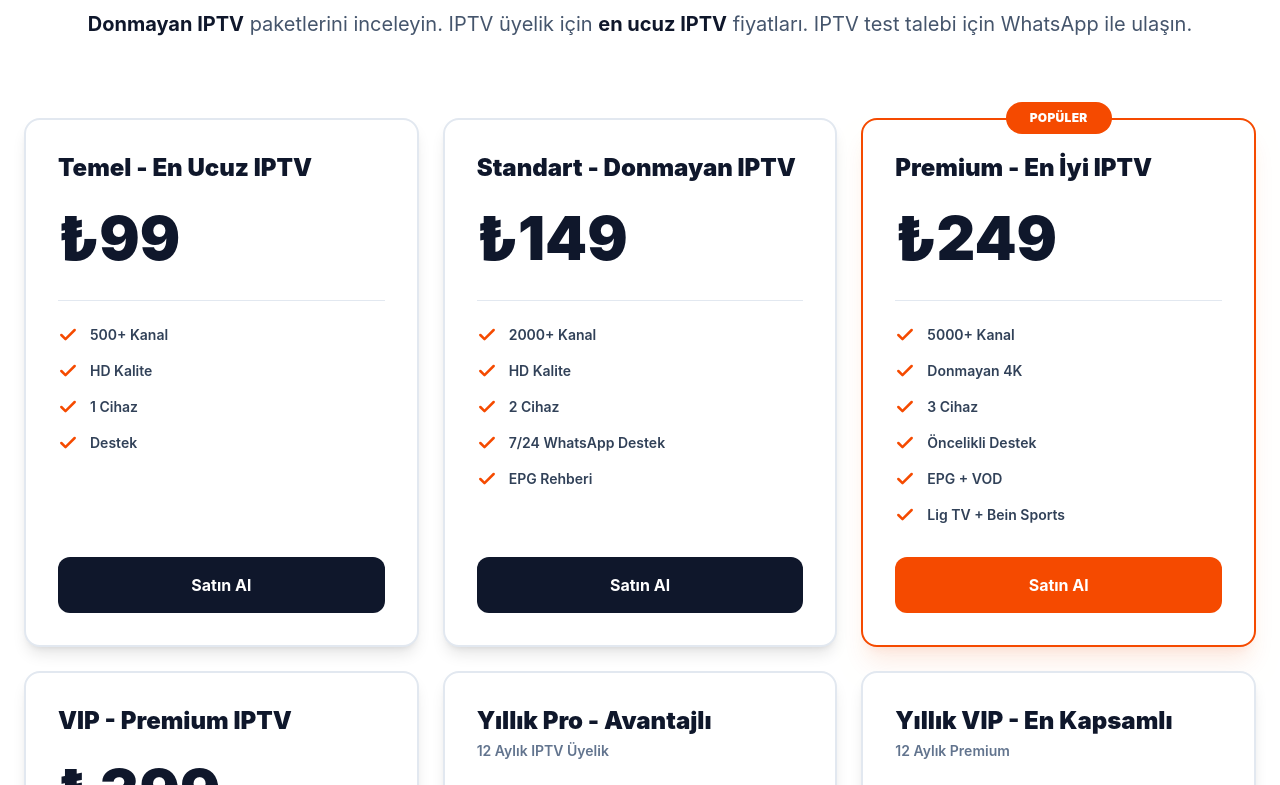
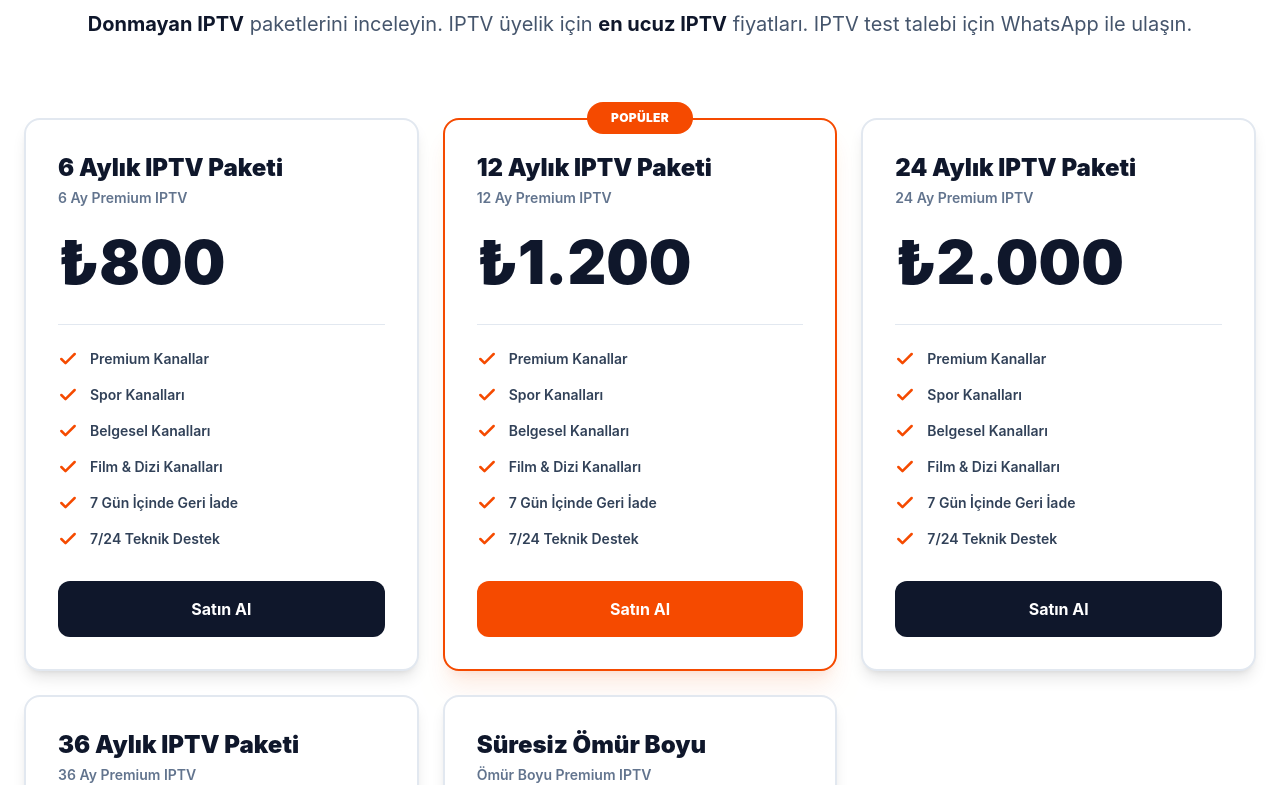
Before and after one commit to iddaasohbet/iptvalcomtr, a Next.js app: page / in a window 1280 px wide. Shown: the part 915-1700 px from the top of the page. Built offline with nearby package versions, Linux system fonts and the light colour scheme.

Commit message:
IPTV paketleri gÃ¼ncellendi - Yeni fiyatlandÄ±rma yapÄ±sÄ± eklendi

```diff
--- a/src/components/Packages.tsx
+++ b/src/components/Packages.tsx
@@ -5,37 +5,70 @@
 
 const packages = [
   {
-    name: "Temel - En Ucuz IPTV",
-    price: "99",
-    features: ["500+ Kanal", "HD Kalite", "1 Cihaz", "Destek"],
+    name: "6 Aylık IPTV Paketi",
+    price: "800",
+    subtitle: "6 Ay Premium IPTV",
+    features: [
+      "Premium Kanallar",
+      "Spor Kanalları",
+      "Belgesel Kanalları",
+      "Film & Dizi Kanalları",
+      "7 Gün İçinde Geri İade",
+      "7/24 Teknik Destek"
+    ],
   },
   {
-    name: "Standart - Donmayan IPTV",
-    price: "149",
-    features: ["2000+ Kanal", "HD Kalite", "2 Cihaz", "7/24 WhatsApp Destek", "EPG Rehberi"],
-  },
-  {
-    name: "Premium - En İyi IPTV",
-    price: "249",
-    features: ["5000+ Kanal", "Donmayan 4K", "3 Cihaz", "Öncelikli Destek", "EPG + VOD", "Lig TV + Bein Sports"],
+    name: "12 Aylık IPTV Paketi",
+    price: "1.200",
+    subtitle: "12 Ay Premium IPTV",
+    features: [
+      "Premium Kanallar",
+      "Spor Kanalları",
+      "Belgesel Kanalları",
+      "Film & Dizi Kanalları",
+      "7 Gün İçinde Geri İade",
+      "7/24 Teknik Destek"
+    ],
     popular: true,
   },
   {
-    name: "VIP - Premium IPTV",
-    price: "399",
-    features: ["10.000+ Kanal", "Donmayan 4K UHD", "5 Cihaz", "VIP WhatsApp Destek", "Tüm Spor Kanalları", "Film + Dizi Arşivi"],
+    name: "24 Aylık IPTV Paketi",
+    price: "2.000",
+    subtitle: "24 Ay Premium IPTV",
+    features: [
+      "Premium Kanallar",
+      "Spor Kanalları",
+      "Belgesel Kanalları",
+      "Film & Dizi Kanalları",
+      "7 Gün İçinde Geri İade",
+      "7/24 Teknik Destek"
+    ],
   },
   {
-    name: "Yıllık Pro - Avantajlı",
-    price: "2.499",
-    subtitle: "12 Aylık IPTV Üyelik",
-    features: ["5000+ Kanal", "Donmayan 4K", "3 Cihaz", "12 Ay IPTV", "Öncelikli Destek"],
+    name: "36 Aylık IPTV Paketi",
+    price: "2.900",
+    subtitle: "36 Ay Premium IPTV",
+    features: [
+      "Premium Kanallar",
+      "Spor Kanalları",
+      "Belgesel Kanalları",
+      "Film & Dizi Kanalları",
+      "7 Gün İçinde Geri İade",
+      "7/24 Teknik Destek"
+    ],
   },
   {
-    name: "Yıllık VIP - En Kapsamlı",
-    price: "3.999",
-    subtitle: "12 Aylık Premium",
-    features: ["10.000+ Kanal", "Donmayan 4K UHD", "5 Cihaz", "Yıllık IPTV Test", "VIP WhatsApp", "Özel Paketler"],
+    name: "Süresiz Ömür Boyu",
+    price: "6.000",
+    subtitle: "Ömür Boyu Premium IPTV",
+    features: [
+      "Premium Kanallar",
+      "Spor Kanalları",
+      "Belgesel Kanalları",
+      "Film & Dizi Kanalları",
+      "7 Gün İçinde Geri İade",
+      "7/24 Teknik Destek"
+    ],
   },
 ];
 
```
Also changed, not shown: src/app/hakkimizda/metadata.ts (line endings or trailing spaces), 1 other file (tests, documents, lock files or other folders).
